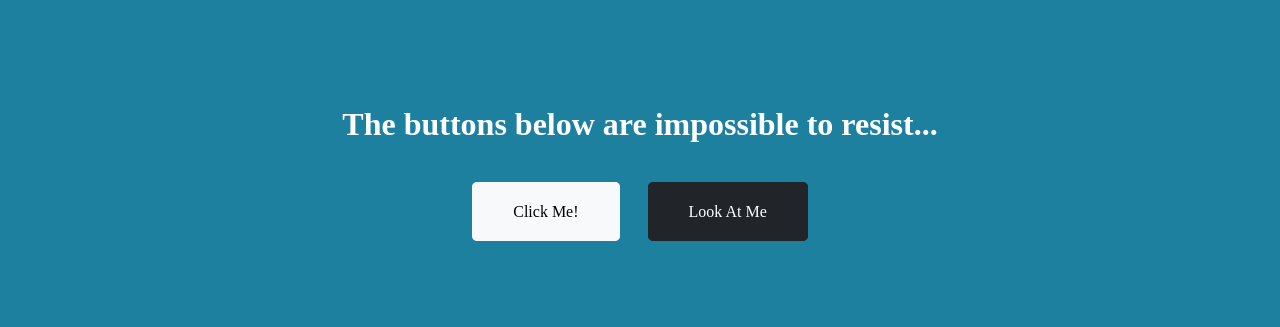
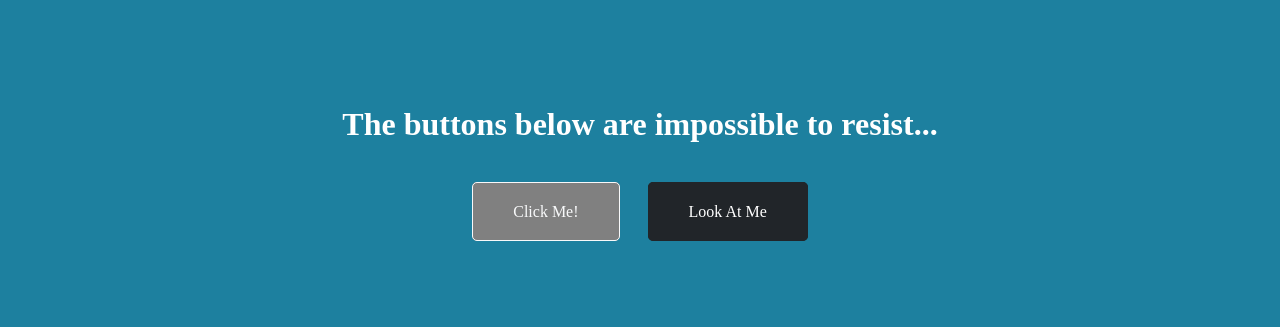
Before and after one commit to ismaylibra/Selectors-Colors-Background, a plain HTML site: page index.html in a window 1280 px wide. In both pictures the pointer is over the link "Click Me!". Shown: the part 1994-2321 px from the top of the page. Drawn offline with Linux system fonts and the light colour scheme.

Commit message:
modified

```diff
--- a/CSS/style.css
+++ b/CSS/style.css
@@ -107,11 +107,21 @@ margin-bottom: 60px;
     padding: 20px 40px;
     color: #000;
     margin: 0 24px 0 0;
+    transition: .5s;
+}
+#Fourth .click:hover{
+    background-color: grey;
+    color: #F8F9FA;
 }
 #Fourth .look{
     background-color: #212529;
     border: 1px solid #212529;
     padding: 20px 40px;
     color: #fff;
+    transition: .5s;
 
 }
+#Fourth .look:hover{
+    background-color:grey;
+
+}
```
